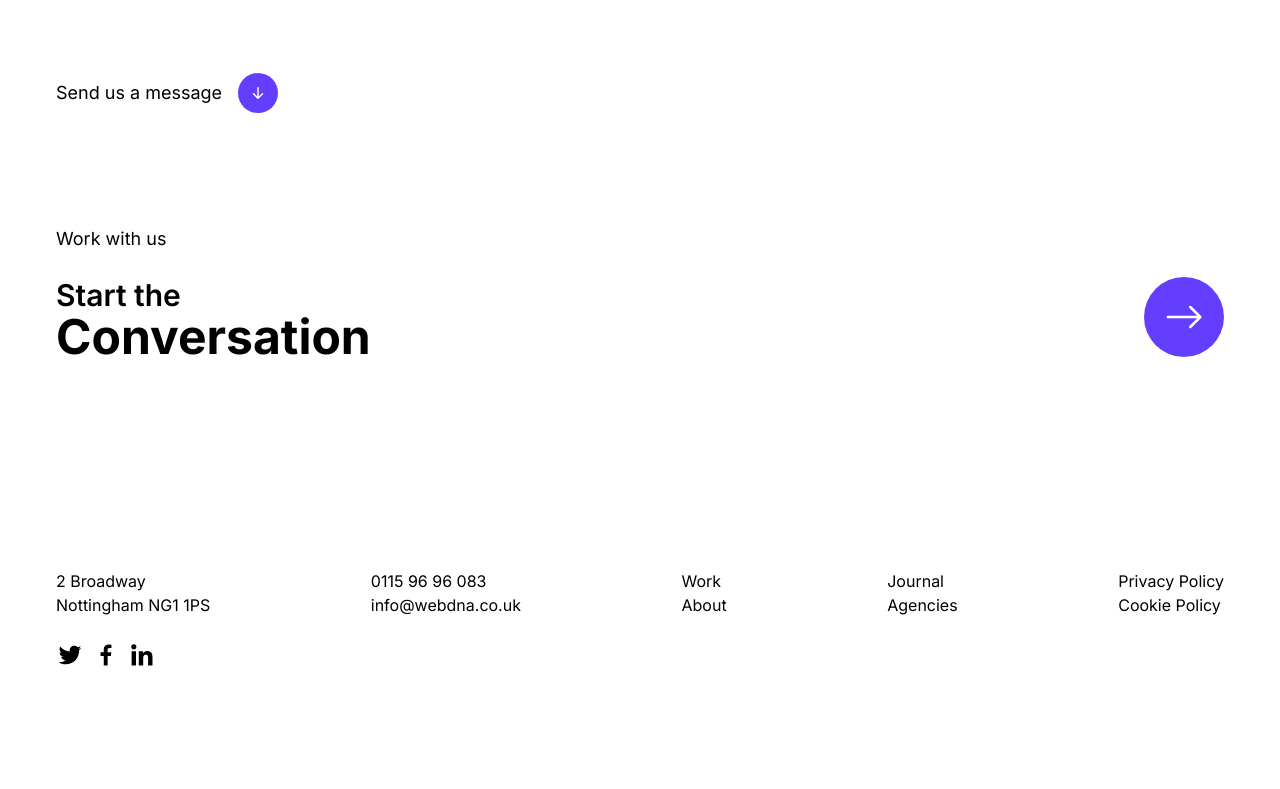
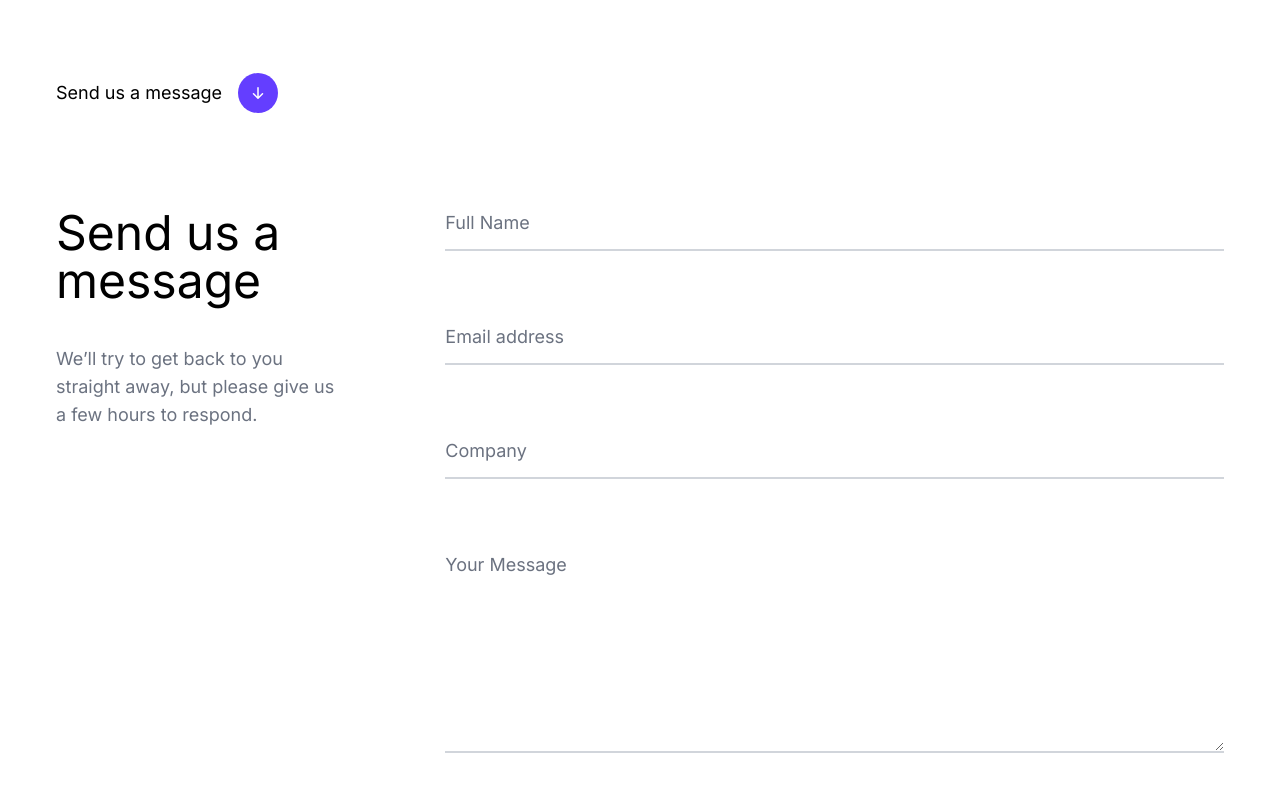
Before and after one commit to ShahzadAliSoomro/Marketing-Site, a Next.js app: page /getintouch in a window 1280 px wide. Shown: the part 371-1160 px from the top of the page. Before the commit the page ends 1096 px from the top, so only its background shows below. Built offline with nearby package versions, Linux system fonts and the light colour scheme.

Commit message:
'changing'

```diff
--- a/app/getintouch/page.tsx
+++ b/app/getintouch/page.tsx
@@ -1,14 +1,16 @@
-import React from 'react'
-import { BsArrowDownShort } from 'react-icons/bs'
+import React from "react";
+import { BsArrowDownShort } from "react-icons/bs";
 
 export default function GetInTouch() {
   return (
-    <div className='w-full container mx-auto'>
-        <div className='flex flex-col lg:p-14 p-7'>
-            <div className='flex flex-col gap-10'>
+    <div className="w-full container mx-auto">
+      <div className="flex flex-col lg:p-14 p-7">
+        <div className="flex flex-col gap-10">
           <div className="flex flex-col">
             <div className="lg:text-7xl text-3xl">Get in touch</div>
-          <div className="lg:text-7xl text-3xl font-bold">info@webdna.co.uk</div>
+            <div className="lg:text-7xl text-3xl font-bold">
+              info@webdna.co.uk
+            </div>
           </div>
           <div className="flex items-center gap-4 pt-10">
             <div className="text-lg font-normal">Send us a message</div>
@@ -17,7 +19,92 @@ export default function GetInTouch() {
             </div>
           </div>
         </div>
+        {/* /// Form start /// */}
+        <div className="w-full pt-24">
+          <div className="flex justify-between flex-wrap lg:flex-nowrap gap-5 lg:gap-0">
+            <div className="w-full lg:w-3/12">
+              <div className="flex flex-col gap-10">
+                <div className="text-5xl">Send us a message</div>
+                <p className="text-lg text-gray-500">
+                  We’ll try to get back to you straight away, but please give us
+                  a few hours to respond.
+                </p>
               </div>
             </div>
-  )
+            <div className="w-full lg:w-8/12">
+              <div className="flex flex-col">
+                <form className="flex flex-col gap-12">
+
+                  <div className="relative z-0 mb-6 w-full group">
+                    <input
+                      type="name"
+                      name="fullname"
+                      id="fullname"
+                      className="block py-2.5 px-0 w-full text-sm text-gray-900 bg-transparent border-0 border-b-2 border-gray-300 appearance-none dark:text-white dark:border-gray-600 dark:focus:border-blue-500 focus:outline-none focus:ring-0 focus:border-blue-600 peer"
+                      placeholder=" "
+                      required
+                    />
+                    <label
+                      htmlFor="fullname"
+                      className="absolute text-lg text-gray-500 dark:text-gray-400 duration-300 transform -translate-y-6 scale-75 top-0 -z-10 origin-[0] peer-focus:left-0 peer-focus:text-blue-600 peer-focus:dark:text-blue-500 peer-placeholder-shown:scale-100 peer-placeholder-shown:translate-y-0 peer-focus:scale-75 peer-focus:-translate-y-6"
+                    >
+                      Full Name
+                    </label>
+                  </div>
+                  <div className="relative z-0 mb-6 w-full group">
+                    <input
+                      type="email"
+                      name="floating_email"
+                      className="block py-2.5 px-0 w-full text-sm text-gray-900 bg-transparent border-0 border-b-2 border-gray-300 appearance-none dark:text-white dark:border-gray-600 dark:focus:border-blue-500 focus:outline-none focus:ring-0 focus:border-blue-600 peer"
+                      placeholder=" "
+                      required
+                    />
+                    <label
+                      htmlFor="floating_email"
+                      className="absolute text-lg text-gray-500 dark:text-gray-400 duration-300 transform -translate-y-6 scale-75 top-0 -z-10 origin-[0] peer-focus:left-0 peer-focus:text-blue-600 peer-focus:dark:text-blue-500 peer-placeholder-shown:scale-100 peer-placeholder-shown:translate-y-0 peer-focus:scale-75 peer-focus:-translate-y-6"
+                    >
+                      Email address
+                    </label>
+                  </div>
+                  <div className="relative z-0 mb-6 w-full group">
+                    <input
+                      type="text"
+                      name="company"
+                      id="company"
+                      className="block py-2.5 px-0 w-full text-sm text-gray-900 bg-transparent border-0 border-b-2 border-gray-300 appearance-none dark:text-white dark:border-gray-600 dark:focus:border-blue-500 focus:outline-none focus:ring-0 focus:border-blue-600 peer"
+                      placeholder=" "
+                      required
+                    />
+                    <label
+                      htmlFor="company"
+                      className="absolute text-lg text-gray-500 dark:text-gray-400 duration-300 transform -translate-y-6 scale-75 top-0 -z-10 origin-[0] peer-focus:left-0 peer-focus:text-blue-600 peer-focus:dark:text-blue-500 peer-placeholder-shown:scale-100 peer-placeholder-shown:translate-y-0 peer-focus:scale-75 peer-focus:-translate-y-6"
+                    >
+                      Company
+                    </label>
+                  </div>
+                  <div className="relative z-0 mb-6 w-full group">
+                    <textarea
+
+                      name="message"
+                      id="message"
+                      className="block py-20 px-0 w-full text-sm text-gray-900 bg-transparent border-0 border-b-2 border-gray-300 appearance-none dark:text-white dark:border-gray-600 dark:focus:border-blue-500 focus:outline-none focus:ring-0 focus:border-blue-600 peer"
+                      placeholder=" "
+                      required
+                    ></textarea>
+                    <label
+                      htmlFor="message"
+                      className="absolute text-lg text-gray-500 dark:text-gray-400 duration-300 transform -translate-y-6 scale-75 top-0 -z-10 origin-[0] peer-focus:left-0 peer-focus:text-blue-600 peer-focus:dark:text-blue-500 peer-placeholder-shown:scale-100 peer-placeholder-shown:translate-y-0 peer-focus:scale-75 peer-focus:-translate-y-6"
+                    >
+                      Your Message
+                    </label>
+                  </div>
+                </form>
+              </div>
+            </div>
+          </div>
+        </div>
+        {/* /// forms end /// */}
+      </div>
+    </div>
+  );
 }
```
Lines whose indentation alone changed are shown as unchanged.
